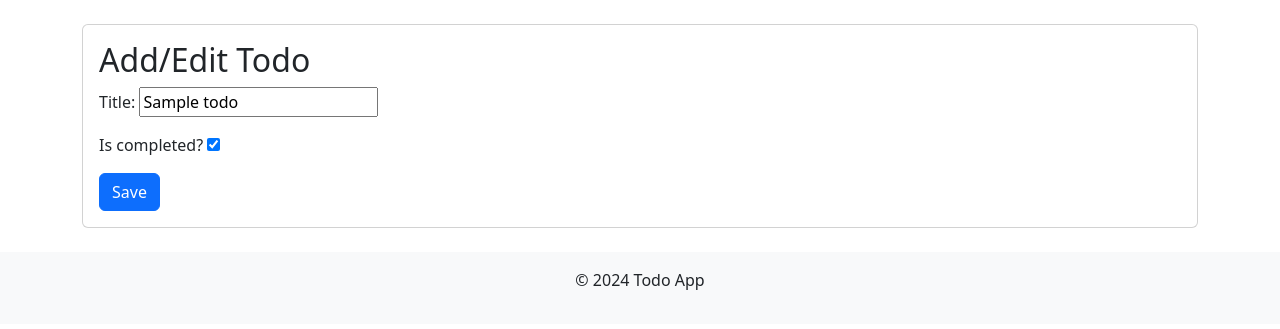
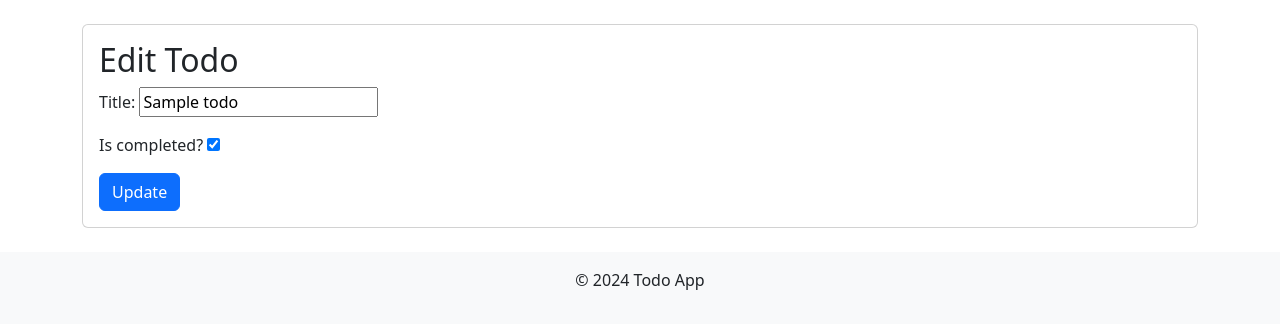
Before and after one commit to dskalec/htmx_demo, a Django app: page /edit/1 in a window 1280 px wide. Shown: the part 88-417 px from the top of the page. Run offline with Django 5.2, Linux system fonts and the light colour scheme; tables that the repository leaves empty hold one stand-in row (values such as "Sample post").

Commit message:
small tweaks

```diff
--- a/templates/todo/form.html
+++ b/templates/todo/form.html
@@ -1,15 +1,33 @@
 {% extends "master.html" %}
 
-{% block title %} Add/Edit Todo {% endblock %}
+{% block title %}
+    {% if object %}
+        Edit Todo
+    {% else %}
+        Add Todo
+    {% endif %}
+{% endblock %}
 
 {% block content %}
     <div class="card">
         <div class="card-body">
-            <h2 class="card-title">Add/Edit Todo</h2>
+            <h2 class="card-title">
+                {% if object %}
+                    Edit Todo
+                {% else %}
+                    Add Todo
+                {% endif %}
+            </h2>
             <form method="post">
                 {% csrf_token %}
                 {{ form.as_p }}
-                <button type="submit" class="btn btn-primary">Save</button>
+                <button type="submit" class="btn btn-primary">
+                    {% if object %}
+                        Update
+                    {% else %}
+                        Save
+                    {% endif %}
+                </button>
             </form>
         </div>
     </div>
--- a/templates/todo/list.html
+++ b/templates/todo/list.html
@@ -18,7 +18,7 @@
                     {% endif %}
                 </li>
                 <div>
-                    <a href="{% url 'todo_edit' todo.pk %}" class="btn btn-sm btn-outline-primary">Edit</a>
+                    <a href="{% url 'todo_edit' todo.pk %}" class="btn btn-sm btn-outline-primary my-2">Edit</a>
                     <a href="{% url 'todo_delete' todo.pk %}" class="btn btn-sm btn-outline-danger">Delete</a>
                 </div>
             {% endfor %}
```
